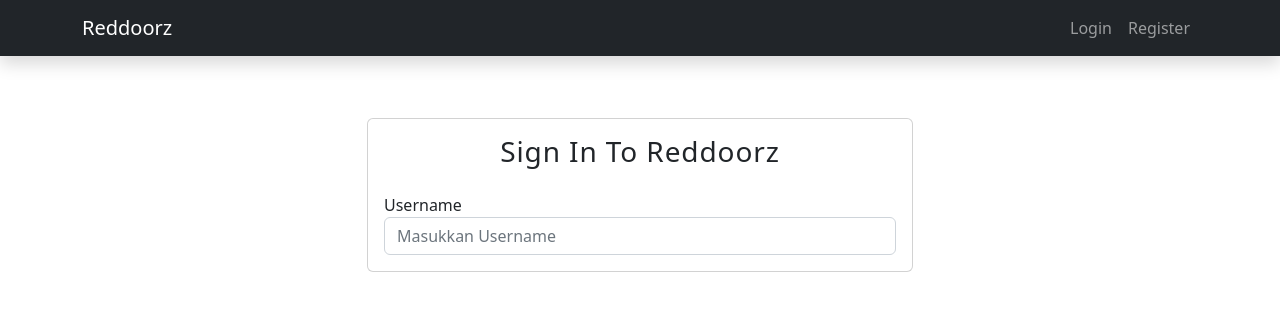
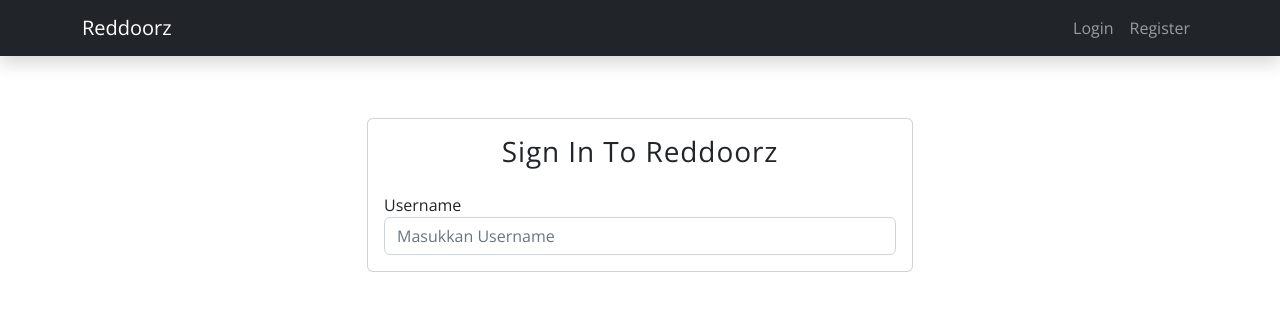
Before and after one commit to iyasz/komunitas-booking, a PHP site: page /iyasz/index.php?page=login in a window 1280 px wide. Shown: the top 311 px of the page. Run offline with PHP 8.4, Linux system fonts and the light colour scheme.

Commit message:
menambah style.css

```diff
--- /dev/null
+++ b/assets/css/style.css
@@ -0,0 +1,10 @@
+@import url('https://fonts.googleapis.com/css2?family=Open+Sans:wght@300;400;600;700&family=Poppins:wght@300;400;500;600&display=swap');
+
+@font-face {
+    font-family: "Open Sans";
+    src: url("") format("");
+}
+
+body {
+ font-family: 'Open Sans', sans-serif;
+}
--- a/layouts/header.php
+++ b/layouts/header.php
@@ -10,6 +10,7 @@
     <meta name="viewport" content="width=device-width, initial-scale=1">
     <title>Hotel Booking</title>
     <link rel="stylesheet" href="<?= base_url() ?>/assets/vendor/bootstrap/css/bootstrap.min.css">
+    <link rel="stylesheet" href="<?= base_url() ?>/assets/css/style.css">
 </head>
 
 <body>
```
